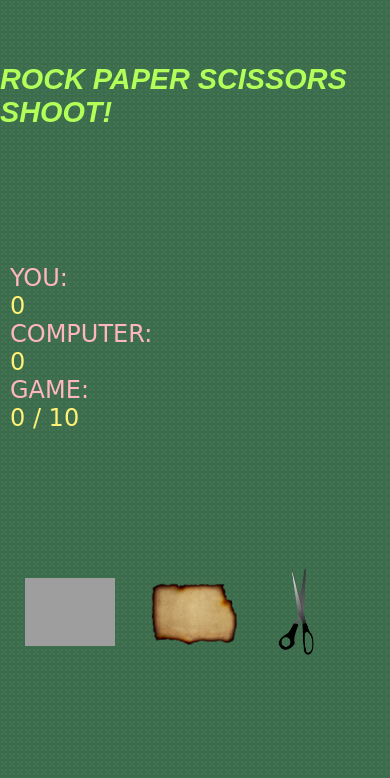
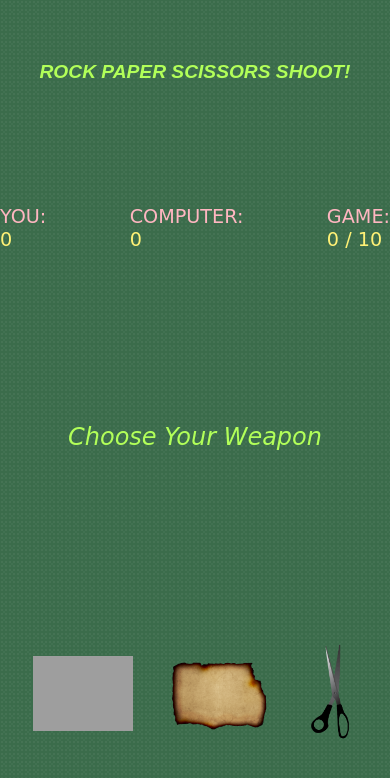
Before and after one commit to NinjaCrack/odin-rock-paper-scissors, a plain HTML site: page index.html in a window 390 px wide. Drawn offline with Linux system fonts and the light colour scheme; grey boxes are pictures that could not be loaded; a web font is replaced by a local one.

Commit message:
Update styles for buttons and game layout: adjust dimensions and improve mobile responsiveness

```diff
--- a/css/style.css
+++ b/css/style.css
@@ -77,8 +77,8 @@ p.scoreText {
     height: 250px;
 }
 .scissors {
-    width: 120px;
-    height: 250px;
+    width: 110px;
+    height: 230px;
     background-image: url(../img/scissors4.png);
     background-size: contain;
     background-repeat: no-repeat;
@@ -93,6 +93,9 @@ p.scoreText {
     /* color: #FBF7F5; */
     /* color: #ADD8E6; */
     color: #B2FF59;
+    width: 100%;
+    padding: 20px;
+    margin: 30px 0;
 }
 .reset {
     text-decoration: none;
@@ -109,36 +112,43 @@ p.scoreText {
         height: 100vh;
     }
     .gameScore {
-      flex-direction: column;
-      padding: 10px;
+        flex-direction: row;
+        justify-content: space-between;
+        align-items: flex-start;
+        gap: 2.2rem;
+        flex-wrap: wrap;
+        padding: 0;
+        font-size: 0.6rem;
+
     }
     .buttons {
+        justify-content: space-around;
+        align-content: center;
+        align-items: center;
+        gap: 10px;
+        padding: 20px;
+        margin-bottom: 20px;
         flex-wrap: wrap;
-    gap: 10px;
   }
 
-    .rock, .paper, .scissors {
-    width: 90px;
-    height: 90px;
+    .rock, .paper {
+        width: 100px;
+        height: 100px;
     }
-
     .scissors {
-    height: 90px;
+        width: 50px;
+        height: 100px;
     }
 
     .btn {
         font-size: 18px;
   }
 
-    .gameTitle {
-    font-size: 1.8rem;
-  }
-
-    .scoreText {
-    font-size: 1.5rem;
+    .gameTitle, .scoreText {
+        font-size: 1.2rem;
   }
 
     .result {
-    font-size: 2.5em;
+        font-size: 1.5rem;
   }
 }
--- a/index.html
+++ b/index.html
@@ -28,12 +28,13 @@
         </div>
 
     </div>
+    <h1 id="result" class="result">Choose Your Weapon</h1>
     <div class="buttons">
         <button value="Rock" id="rock" class="btn rock"></button>
         <button value="Paper" id="paper" class="btn paper"></button>
         <button value="Scissors" id="scissors" class="btn scissors"></button>
     </div>
-    <h1 id="result" class="result"></h1>
+
 
     <script src="js/script.js"></script>
 </body>
```
Lines whose indentation alone changed are shown as unchanged.
